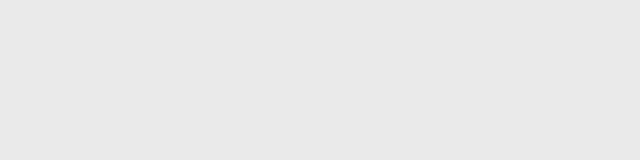
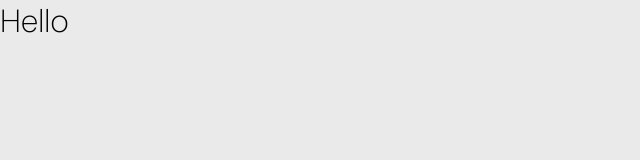
Before and after one commit to RaveZam/React-with-SQL-E-Commerce-Web, a React (Vite) app: page /Hero in a window 1280 px wide. Before the commit this address had no page. Shown: the top 160 px of the page, without its empty margins (0-640 px from the left). Built offline with nearby package versions, Linux system fonts and the light colour scheme.

Commit message:
Added Hero Section

```diff
--- a/src/App.jsx
+++ b/src/App.jsx
@@ -3,6 +3,8 @@ import Login from "./loginandregister/Login";
 import styles from "./app.module.css";
 import { BrowserRouter as Router, Routes, Route } from "react-router-dom";
 import { BrowserRouter } from "react-router-dom";
+
+import Hero from "./hero/Hero";
 
 function App() {
   return (
@@ -10,6 +12,7 @@ function App() {
       <BrowserRouter>
         <Routes>
           <Route index element={<Login />} />
+          <Route path="/Hero" element={<Hero />} />
         </Routes>
       </BrowserRouter>
     </>
--- /dev/null
+++ b/src/hero/Hero.jsx
@@ -0,0 +1,7 @@
+export default function Hero() {
+  return (
+    <div>
+      <h1>Hello</h1>
+    </div>
+  );
+}
--- a/src/loginandregister/Login.jsx
+++ b/src/loginandregister/Login.jsx
@@ -1,6 +1,7 @@
 import axios from "axios";
 import { useState } from "react";
 import styles from "./login.module.css";
+import { Navigate, useNavigate } from "react-router-dom";
 
 import Errorcomponent from "./Errorcomponent";
 
@@ -17,6 +18,7 @@ export default function Login() {
   const [usernotfound, setusernotfound] = useState(false);
   const [emailTaken, setEmailtaken] = useState(false);
   const [weakpassword, setweakpassword] = useState(false);
+  const navigate = useNavigate();
 
   function handleLogin(e) {
     e.preventDefault();
@@ -30,6 +32,7 @@ export default function Login() {
       .then((responce) => {
         console.log(responce);
         if (responce.data.status === "loginsuccess") {
+          navigate("/Hero");
           setEmptylogin(false);
           setusernotfound(false);
           setincorrectpassword(false);
@@ -51,7 +54,6 @@ export default function Login() {
       })
       .catch((error) => console.log(error));
   }
-
   function handleRegister(e) {
     e.preventDefault();
     const url = "http://localhost/reactdatabase/index.php";
@@ -78,6 +80,7 @@ export default function Login() {
           console.log("weakpassword");
         } else if (responce.data.status === "registersuccess") {
           console.log("registersuccess");
+          setweakpassword(false);
           setregisterSuccess(true);
         }
       })
```
Also changed, not shown: src/hero/hero.module.css (added), 1 other file (tests, documents, lock files or other folders).
